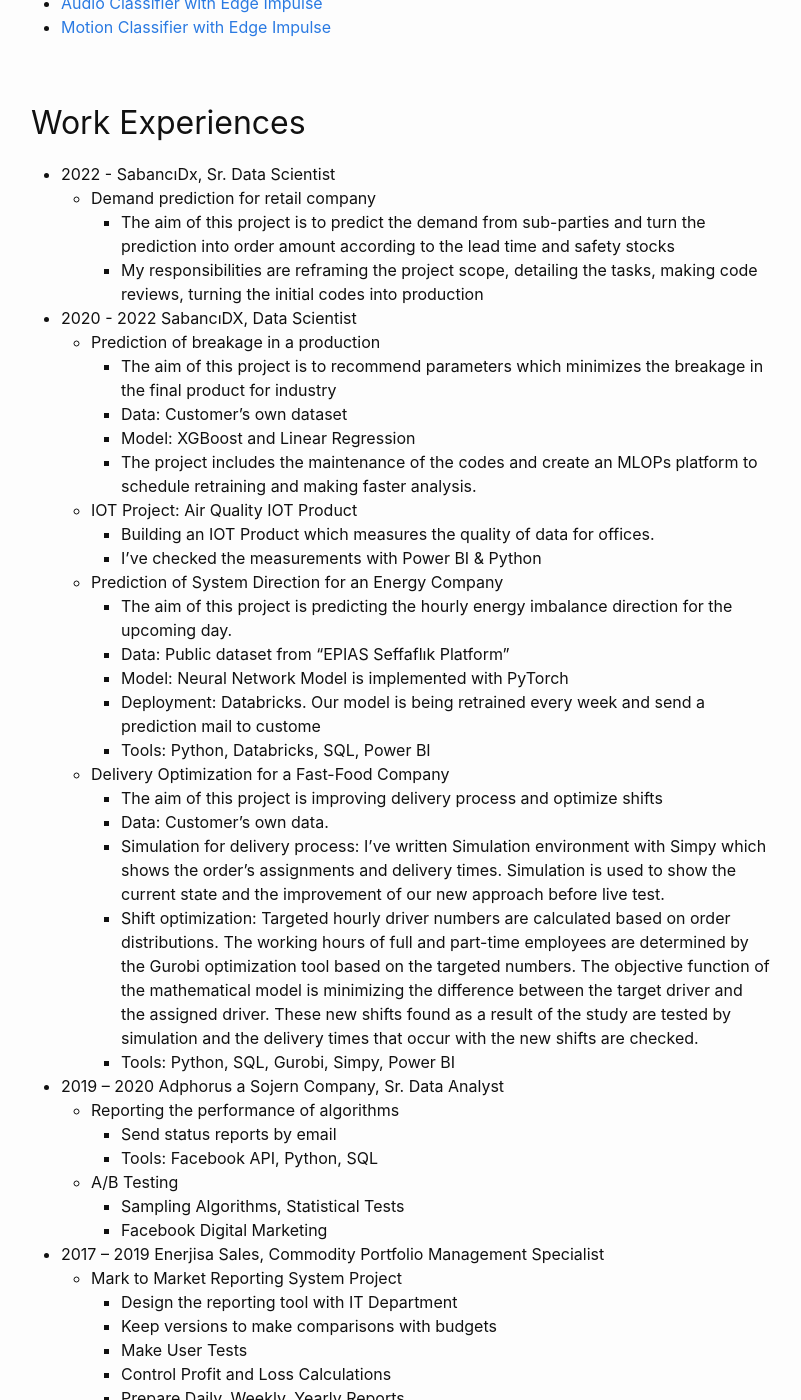
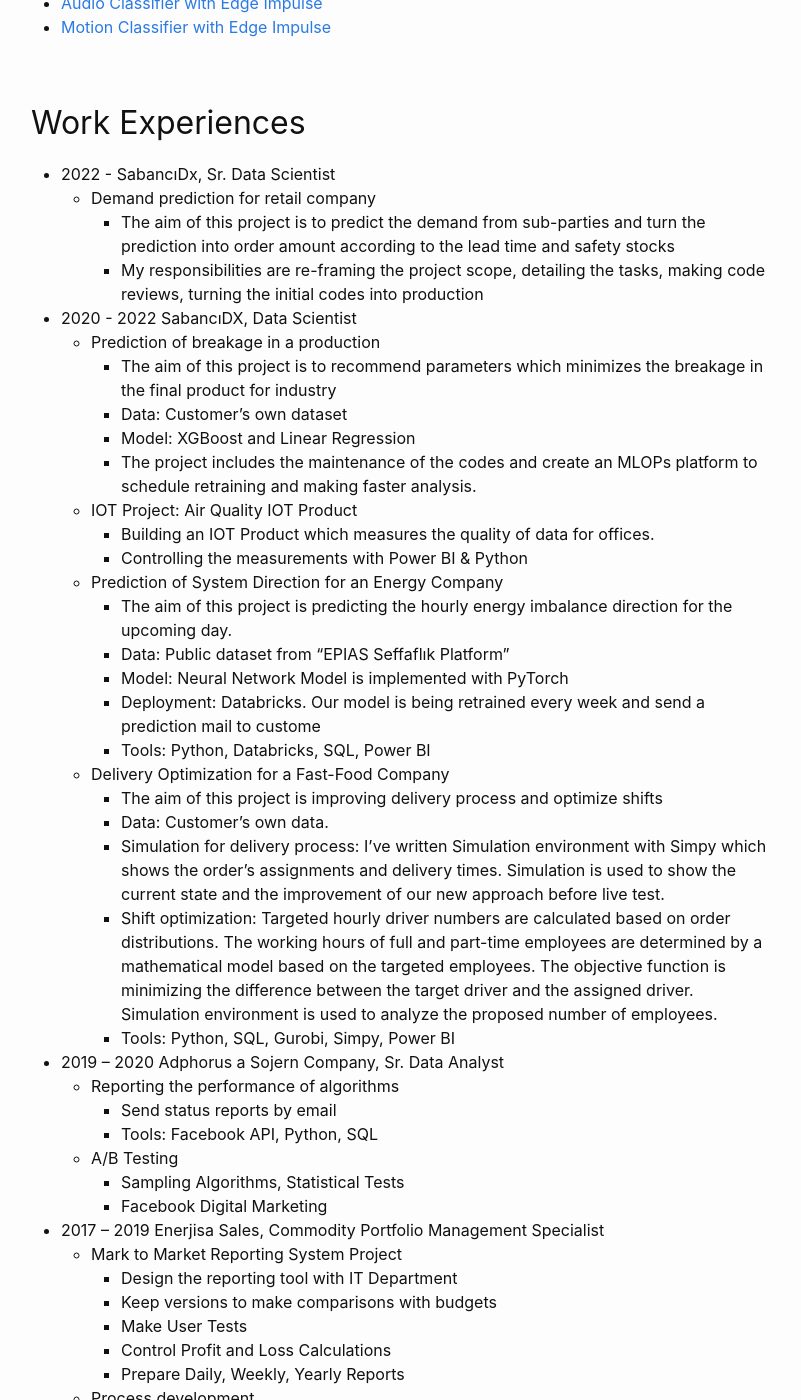
Before and after one commit to pelinbalci/pelinbalci.github.io, a Jekyll site: the page built from CV.md, in a window 1280 px wide and 1400 px high, scrolled down 990 px. Shown: the whole window, without its empty margins (239-1040 px from the left). Built offline with Jekyll 4.4.1, drawn with Linux system fonts in a browser that asks for light colours; some of the changed text lies outside the part shown.

Commit message:
new training

```diff
--- a/CV.md
+++ b/CV.md
@@ -32,7 +32,7 @@
     - Demand prediction for retail company
        - The aim of this project is to predict the demand from sub-parties and turn the prediction into order amount
          according to the lead time and safety stocks
-       - My responsibilities are reframing the project scope, detailing the tasks, making code reviews, turning the
+       - My responsibilities are re-framing the project scope, detailing the tasks, making code reviews, turning the
          initial codes into production
 
 - 2020 - 2022 SabancıDX, Data Scientist
@@ -45,7 +45,7 @@
           making faster analysis.
     - IOT Project: Air Quality IOT Product
       - Building an IOT Product which measures the quality of data for offices.
-      - I’ve checked the measurements with Power BI & Python
+      - Controlling the measurements with Power BI & Python
     - Prediction of System Direction for an Energy Company
       - The aim of this project is predicting the hourly energy imbalance direction for the upcoming day.
       - Data: Public dataset from “EPIAS Seffaflık Platform”
@@ -58,11 +58,10 @@
       - Simulation for delivery process: I’ve written Simulation environment with Simpy which shows the order’s
         assignments and delivery times. Simulation is used to show the current state and the improvement of our new
         approach before live test.
-      - Shift optimization: Targeted hourly driver numbers are calculated based on order distributions.
-        The working hours of full and part-time employees are determined by the Gurobi optimization tool based on the
-        targeted numbers. The objective function of the mathematical model is minimizing the difference between
-        the target driver and the assigned driver. These new shifts found as a result of the study are tested by
-        simulation and the delivery times that occur with the new shifts are checked.
+      - Shift optimization: Targeted hourly driver numbers are calculated based on order distributions. The working
+        hours of full and part-time employees are determined by a mathematical model based on the targeted employees.
+        The objective function is minimizing the difference between the target driver and the assigned driver.
+        Simulation environment is used to analyze the proposed number of employees.
       - Tools: Python, SQL, Gurobi, Simpy, Power BI
 
 
```
Also changed, not shown: other parts of CV.md (+2 -0 lines).
